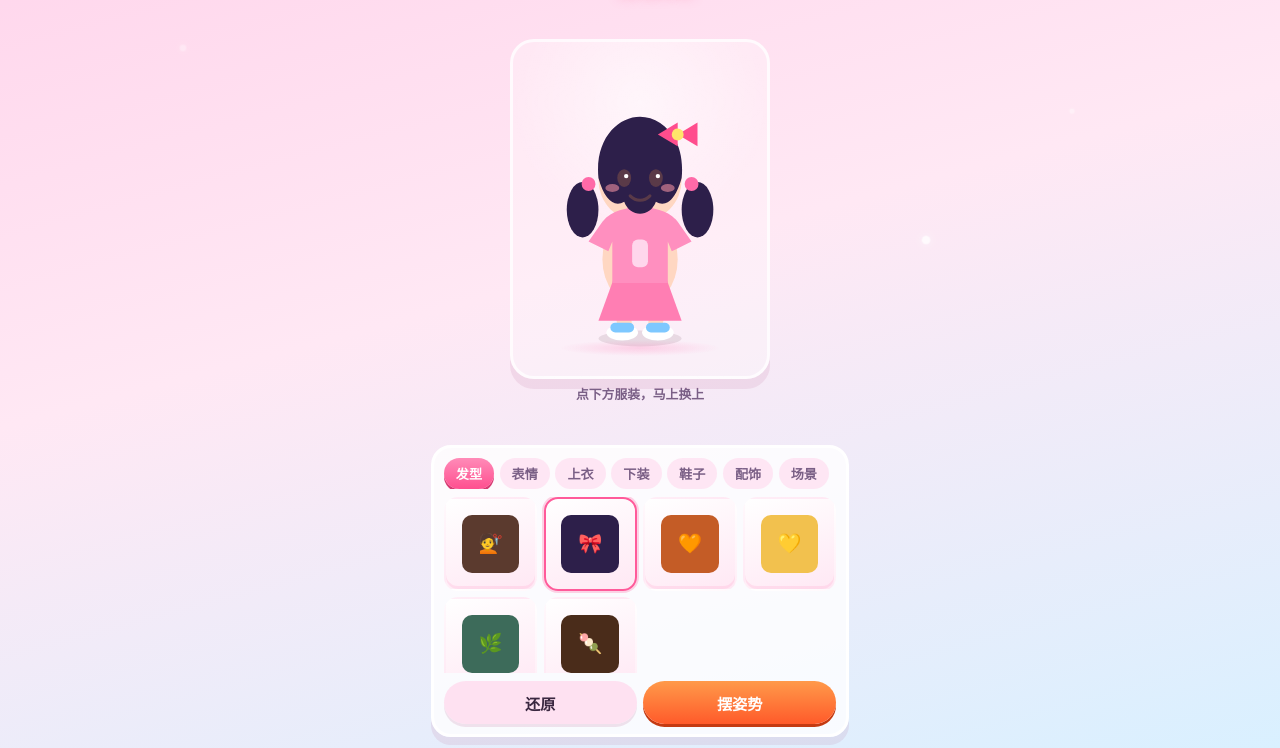
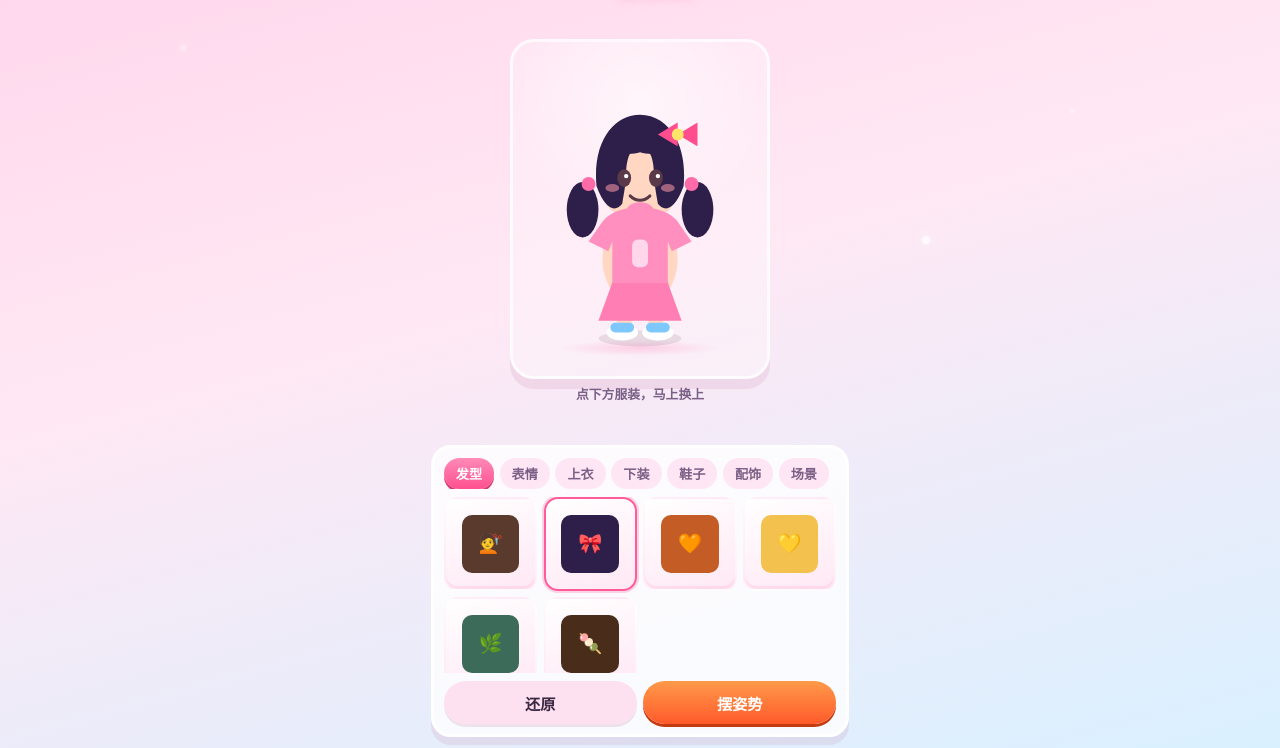
Before and after one commit to xpz310szs/xiaoxiaole, a plain HTML site: page dress/index.html in a window 1280 px wide. Shown: the part 52-800 px from the top of the page. Drawn offline with Linux system fonts and the light colour scheme.

Commit message:
Keep dress-up eyes clear of hair
Redraw hairstyles with an open face window and bangs above the eyes; stack face above hair.

Co-authored-by: xpz310szs <xpz310szs@users.noreply.github.com>

```diff
--- a/dress/game.js
+++ b/dress/game.js
@@ -36,12 +36,36 @@
 
   const ITEMS = {
     hair: [
-      { id: "bob", name: "短发", swatch: "#5b3a2e", icon: "💇", html: svg(`<path d="M58 88 C55 48 78 28 100 28 C122 28 145 48 142 88 C138 112 128 118 118 112 C112 128 88 128 82 112 C72 118 62 112 58 88 Z" fill="#5b3a2e"/>`) },
-      { id: "twin", name: "双马尾", swatch: "#2d1f4a", icon: "🎀", html: svg(`<path d="M58 86 C54 46 78 24 100 24 C122 24 146 46 142 86 C136 108 126 116 116 110 C110 126 90 126 84 110 C74 116 64 108 58 86 Z" fill="#2d1f4a"/><ellipse cx="42" cy="118" rx="16" ry="28" fill="#2d1f4a"/><ellipse cx="158" cy="118" rx="16" ry="28" fill="#2d1f4a"/><circle cx="48" cy="92" r="7" fill="#ff6aa8"/><circle cx="152" cy="92" r="7" fill="#ff6aa8"/>`) },
-      { id: "long", name: "长发", swatch: "#c45c26", icon: "🧡", html: svg(`<path d="M52 90 C48 40 76 18 100 18 C124 18 152 40 148 90 C150 140 142 190 132 210 C120 170 118 130 116 108 C108 130 92 130 84 108 C82 130 80 170 68 210 C58 190 50 140 52 90 Z" fill="#c45c26"/>`) },
-      { id: "curly", name: "卷卷头", swatch: "#f2c14e", icon: "💛", html: svg(`<circle cx="68" cy="58" r="18" fill="#f2c14e"/><circle cx="100" cy="42" r="20" fill="#f2c14e"/><circle cx="132" cy="58" r="18" fill="#f2c14e"/><path d="M62 96 C64 54 84 34 100 34 C116 34 136 54 138 96 C130 118 118 120 112 110 C108 124 92 124 88 110 C82 120 70 118 62 96 Z" fill="#f2c14e"/>`) },
-      { id: "pixie", name: "精灵剪", swatch: "#3d6b5a", icon: "🌿", html: svg(`<path d="M62 92 C58 58 78 36 100 34 C124 32 144 54 140 88 C134 74 118 68 108 78 C104 58 90 58 86 76 C78 66 68 72 62 92 Z" fill="#3d6b5a"/>`) },
-      { id: "bun", name: "丸子头", swatch: "#4a2c1a", icon: "🍡", html: svg(`<circle cx="100" cy="34" r="18" fill="#4a2c1a"/><path d="M60 92 C56 52 78 34 100 34 C122 34 144 52 140 92 C132 112 120 116 112 108 C108 122 92 122 88 108 C80 116 68 112 60 92 Z" fill="#4a2c1a"/><circle cx="100" cy="34" r="8" fill="#ff8fbf"/>`) },
+      // Paths frame the crown/sides only — bangs stop above the eyes (y≈70) so the face stays clear.
+      { id: "bob", name: "短发", swatch: "#5b3a2e", icon: "💇", html: svg(`
+        <path d="M56 96 C52 52 74 24 100 24 C126 24 148 52 144 96 C138 118 128 124 120 116 C118 108 116 96 116 88 C116 68 108 56 100 56 C92 56 84 68 84 88 C84 96 82 108 80 116 C72 124 62 118 56 96 Z" fill="#5b3a2e"/>
+        <path d="M72 58 C82 48 92 52 100 50 C108 52 118 48 128 58 C120 66 110 64 100 62 C90 64 80 66 72 58 Z" fill="#5b3a2e"/>
+      `) },
+      { id: "twin", name: "双马尾", swatch: "#2d1f4a", icon: "🎀", html: svg(`
+        <path d="M56 94 C52 48 74 22 100 22 C126 22 148 48 144 94 C136 116 126 122 118 112 C116 100 114 90 114 82 C114 64 108 54 100 54 C92 54 86 64 86 82 C86 90 84 100 82 112 C74 122 64 116 56 94 Z" fill="#2d1f4a"/>
+        <path d="M74 56 C84 46 94 50 100 48 C106 50 116 46 126 56 C118 64 108 62 100 60 C92 62 82 64 74 56 Z" fill="#2d1f4a"/>
+        <ellipse cx="42" cy="118" rx="16" ry="28" fill="#2d1f4a"/><ellipse cx="158" cy="118" rx="16" ry="28" fill="#2d1f4a"/>
+        <circle cx="48" cy="92" r="7" fill="#ff6aa8"/><circle cx="152" cy="92" r="7" fill="#ff6aa8"/>
+      `) },
+      { id: "long", name: "长发", swatch: "#c45c26", icon: "🧡", html: svg(`
+        <path d="M50 98 C46 44 74 16 100 16 C126 16 154 44 150 98 C152 150 144 198 134 218 C124 180 122 140 120 112 C118 102 116 92 116 84 C116 64 108 52 100 52 C92 52 84 64 84 84 C84 92 82 102 80 112 C78 140 76 180 66 218 C56 198 48 150 50 98 Z" fill="#c45c26"/>
+        <path d="M70 54 C82 42 92 48 100 46 C108 48 118 42 130 54 C120 64 110 60 100 58 C90 60 80 64 70 54 Z" fill="#c45c26"/>
+      `) },
+      { id: "curly", name: "卷卷头", swatch: "#f2c14e", icon: "💛", html: svg(`
+        <circle cx="68" cy="52" r="16" fill="#f2c14e"/><circle cx="100" cy="36" r="18" fill="#f2c14e"/><circle cx="132" cy="52" r="16" fill="#f2c14e"/>
+        <circle cx="56" cy="78" r="14" fill="#f2c14e"/><circle cx="144" cy="78" r="14" fill="#f2c14e"/>
+        <path d="M62 100 C60 58 80 40 100 40 C120 40 140 58 138 100 C130 118 120 116 116 104 C114 92 110 82 100 82 C90 82 86 92 84 104 C80 116 70 118 62 100 Z" fill="#f2c14e"/>
+        <path d="M78 58 C88 50 96 54 100 52 C104 54 112 50 122 58 C114 66 106 62 100 60 C94 62 86 66 78 58 Z" fill="#f2c14e"/>
+      `) },
+      { id: "pixie", name: "精灵剪", swatch: "#3d6b5a", icon: "🌿", html: svg(`
+        <path d="M60 92 C54 56 76 30 100 28 C126 26 148 52 142 90 C134 74 120 66 112 74 C108 56 92 56 88 74 C80 66 68 72 60 92 Z" fill="#3d6b5a"/>
+        <path d="M78 54 C88 46 96 50 100 48 C104 50 112 46 122 54 C114 60 106 58 100 56 C94 58 86 60 78 54 Z" fill="#3d6b5a"/>
+      `) },
+      { id: "bun", name: "丸子头", swatch: "#4a2c1a", icon: "🍡", html: svg(`
+        <circle cx="100" cy="30" r="18" fill="#4a2c1a"/><circle cx="100" cy="30" r="8" fill="#ff8fbf"/>
+        <path d="M58 96 C54 50 76 28 100 28 C124 28 146 50 142 96 C134 116 124 120 118 110 C116 98 114 88 114 80 C114 62 108 52 100 52 C92 52 86 62 86 80 C86 88 84 98 82 110 C76 120 66 116 58 96 Z" fill="#4a2c1a"/>
+        <path d="M74 54 C86 44 94 48 100 46 C106 48 114 44 126 54 C116 62 108 58 100 56 C92 58 84 62 74 54 Z" fill="#4a2c1a"/>
+      `) },
     ],
     face: [
       { id: "smile", name: "微笑", swatch: "#fff", icon: "😊", html: svg(`<ellipse cx="84" cy="86" rx="7" ry="9" fill="${LINE}"/><ellipse cx="116" cy="86" rx="7" ry="9" fill="${LINE}"/><circle cx="86" cy="84" r="2.2" fill="#fff"/><circle cx="118" cy="84" r="2.2" fill="#fff"/><path d="M90 104 C96 110 104 110 110 104" fill="none" stroke="${LINE}" stroke-width="3" stroke-linecap="round"/><ellipse cx="72" cy="96" rx="7" ry="4" fill="#ff9aa8" opacity="0.55"/><ellipse cx="128" cy="96" rx="7" ry="4" fill="#ff9aa8" opacity="0.55"/>`) },
@@ -171,6 +195,7 @@
     if (state.top === "dress") parts.bottom = "";
 
     el.character.replaceChildren();
+    // Face above hair so eyes stay visible; accessory on top for bows/crowns.
     ["body", "bottom", "top", "shoes", "hair", "face", "accessory"].forEach((key) => {
       if (!parts[key]) return;
       const layer = document.createElement("div");
--- a/dress/styles.css
+++ b/dress/styles.css
@@ -25,6 +25,13 @@ body{font-family:var(--font-body);color:var(--ink);background:#ffd6ec;-webkit-ta
 @keyframes pose-bounce{0%{transform:translateY(0) scale(1)}35%{transform:translateY(-10px) scale(1.04) rotate(-2deg)}70%{transform:translateY(-2px) scale(1.02) rotate(2deg)}100%{transform:translateY(0) scale(1)}}
 .character{width:78%;height:92%;position:relative;transform-origin:50% 90%}
 .character .layer{position:absolute;inset:0;width:100%;height:100%}
+.character .layer[data-layer="body"]{z-index:1}
+.character .layer[data-layer="bottom"]{z-index:2}
+.character .layer[data-layer="top"]{z-index:3}
+.character .layer[data-layer="shoes"]{z-index:4}
+.character .layer[data-layer="hair"]{z-index:5}
+.character .layer[data-layer="face"]{z-index:6}
+.character .layer[data-layer="accessory"]{z-index:7}
 .character .layer svg{width:100%;height:100%;overflow:visible}
 .character .layer.pop{animation:item-pop .3s cubic-bezier(.2,.9,.2,1.2)}
 @keyframes item-pop{0%{transform:scale(.86);opacity:.5}60%{transform:scale(1.05)}100%{transform:scale(1);opacity:1}}
--- a/play/dress/styles.css
+++ b/play/dress/styles.css
@@ -25,6 +25,13 @@ body{font-family:var(--font-body);color:var(--ink);background:#ffd6ec;-webkit-ta
 @keyframes pose-bounce{0%{transform:translateY(0) scale(1)}35%{transform:translateY(-10px) scale(1.04) rotate(-2deg)}70%{transform:translateY(-2px) scale(1.02) rotate(2deg)}100%{transform:translateY(0) scale(1)}}
 .character{width:78%;height:92%;position:relative;transform-origin:50% 90%}
 .character .layer{position:absolute;inset:0;width:100%;height:100%}
+.character .layer[data-layer="body"]{z-index:1}
+.character .layer[data-layer="bottom"]{z-index:2}
+.character .layer[data-layer="top"]{z-index:3}
+.character .layer[data-layer="shoes"]{z-index:4}
+.character .layer[data-layer="hair"]{z-index:5}
+.character .layer[data-layer="face"]{z-index:6}
+.character .layer[data-layer="accessory"]{z-index:7}
 .character .layer svg{width:100%;height:100%;overflow:visible}
 .character .layer.pop{animation:item-pop .3s cubic-bezier(.2,.9,.2,1.2)}
 @keyframes item-pop{0%{transform:scale(.86);opacity:.5}60%{transform:scale(1.05)}100%{transform:scale(1);opacity:1}}
```
Also changed, not shown: play/dress/game.js (+31 -6 lines).
